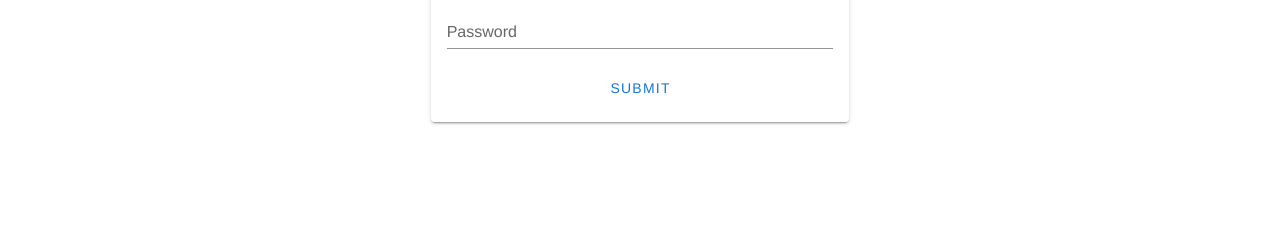
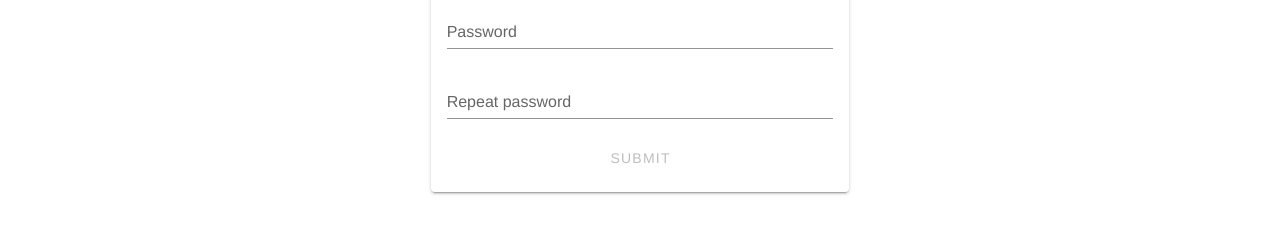
Before and after one commit to kkaminsky/online-shop-ui, a Vue app: page /register in a window 1280 px wide. Shown: the part 552-778 px from the top of the page. Built offline with nearby package versions, Linux system fonts and the light colour scheme; what vue-yandex-maps would draw is missing.

Commit message:
Added api signin and signup

```diff
--- a/src/api.js
+++ b/src/api.js
@@ -1,7 +1,9 @@
 const API_URL = 'http://shop.sceri.net/'
 const API_ENDPOINTS = {
     LIST_GAMES: API_URL + 'api/shop/games/list',
-    CREATE_ORDER: API_URL + 'api/shop/order/create'
+    CREATE_ORDER: API_URL + 'api/shop/order/create',
+    SIGNIN: API_URL + 'api/auth/signin',
+    REGISTER: API_URL + 'api/auth/signup'
 }
 import axios from 'axios'
 
@@ -23,6 +25,23 @@ const requests = {
         return axios.post(API_ENDPOINTS.CREATE_ORDER, {games: items, userId: userId}).then(res => {
             return res.data.success
         })
+    },
+    signin (email, password) {
+        return axios.post(API_ENDPOINTS.SIGNIN, {email: email, password: password}).then(res => {
+                return res.data
+            }
+        )
+    },
+    signup (email, name, password) {
+        return axios.post(API_ENDPOINTS.REGISTER, {
+            email,
+            password,
+            username:name,
+            phoneNumber: '123',
+            response: 'string'
+        }).then(res => {
+            return res.data.success
+        })
     }
 }
 
--- a/src/components/RegisterComponent.vue
+++ b/src/components/RegisterComponent.vue
@@ -80,7 +80,15 @@
                 required
               ></v-text-field>
 
-              <v-btn  @click="submit" color="primary" text>submit</v-btn>
+              <v-text-field
+                      type="password"
+                      v-model="repeatPassword"
+                      label="Repeat password"
+                      data-vv-name="repeatPassword"
+                      required
+              ></v-text-field>
+              <span v-if="this.password.length > 0 && !passwordsCorrect" :style="{color: 'red', display: 'block'}">Пароли не совпадают</span>
+              <v-btn  @click="submit" color="primary" :disabled="this.password.length === 0 || !passwordsCorrect" text>submit</v-btn>
             </v-flex>
 
 
@@ -99,6 +107,8 @@
 </template>
 
 <script>
+    import {requests} from "../api";
+
     export default {
       name: "RegisterComponent",
       data(){
@@ -106,12 +116,18 @@
           login:"",
           name:"",
           password:"",
+          repeatPassword: "",
           select: 'email',
           items: [
-            'email',
-            'phone',
-            'vk'
+            'email'
+          //   'phone',
+          //   'vk'
           ]
+        }
+      },
+      computed: {
+        passwordsCorrect () {
+          return this.password === this.repeatPassword
         }
       },
       methods:{
@@ -120,20 +136,25 @@
         },
         submit(){
           let vm = this
-          this.$http.post("/api/register",{
-            "login":this.login,
-            "password":this.password,
-            "name":this.name,
-            "method":this.select
-          }).then(res=>{
-
-            localStorage.setItem("username",this.name)
-            //vm.flag = true
-            vm.$router.push("/confirm")
-          },e=>{
-            console.log(Object.keys(e.response.data))
-            alert("Ошибка!" + e.response.data.message)
+          requests.signup(this.login, this.name, this.password).then(success => {
+            if (success) {
+              console.log(success)
+            }
           })
+          // this.$http.post("/api/register",{
+          //   "login":this.login,
+          //   "password":this.password,
+          //   "name":this.name,
+          //   "method":this.select
+          // }).then(res=>{
+          //
+          //   localStorage.setItem("username",this.name)
+          //   //vm.flag = true
+          //   vm.$router.push("/confirm")
+          // },e=>{
+          //   console.log(Object.keys(e.response.data))
+          //   alert("Ошибка!" + e.response.data.message)
+          // })
         },
         oauth(){
           let vm = this
--- a/src/components/SignInComponent.vue
+++ b/src/components/SignInComponent.vue
@@ -21,7 +21,7 @@
 
           <v-text-field
             v-model="login"
-            label="E-mail or phone or name"
+            label="E-mail"
             data-vv-name="email"
             required
           ></v-text-field>
@@ -35,9 +35,9 @@
             required
           ></v-text-field>
           <div align="right">
-            <v-btn small text to="/resetpassword">
-              Forgot password
-            </v-btn>
+<!--            <v-btn small text to="/resetpassword">-->
+<!--              Forgot password-->
+<!--            </v-btn>-->
             <v-btn small text  to="/register">
               Register
             </v-btn>
@@ -64,6 +64,7 @@
 
 <script>
   import VueRecaptcha from 'vue-recaptcha'
+  import {requests} from "../api";
   export default {
     name: "SignInComponent",
     data(){
@@ -93,15 +94,10 @@
       },
       submit(){
         let vm = this
-        this.$http.post("/api/login",{
-          "login":this.login,
-          "password":this.password
-        }).then(res=>{
-          localStorage.setItem("username",res.data)
-          localStorage.setItem("enable","true")
-          vm.$router.push("/usercabinet")
-        },e=>{
-          alert("Ошибка!" + e.response.data.message)
+        requests.signin(this.login, this.password).then(res => {
+            localStorage.setItem("username", res.username)
+            localStorage.setItem("enable","true")
+            localStorage.setItem("token", res.token)
         })
       }
 
```
